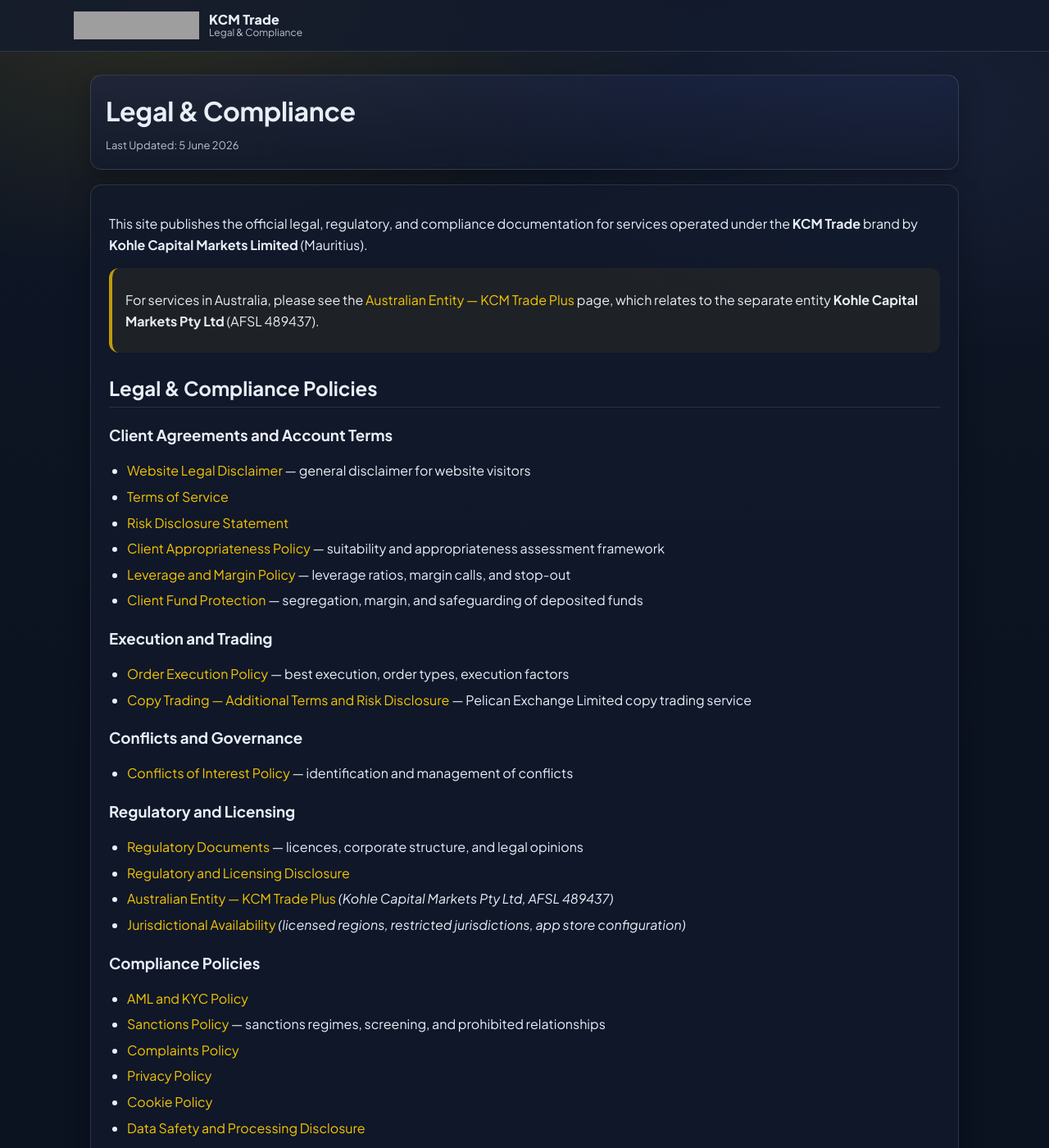
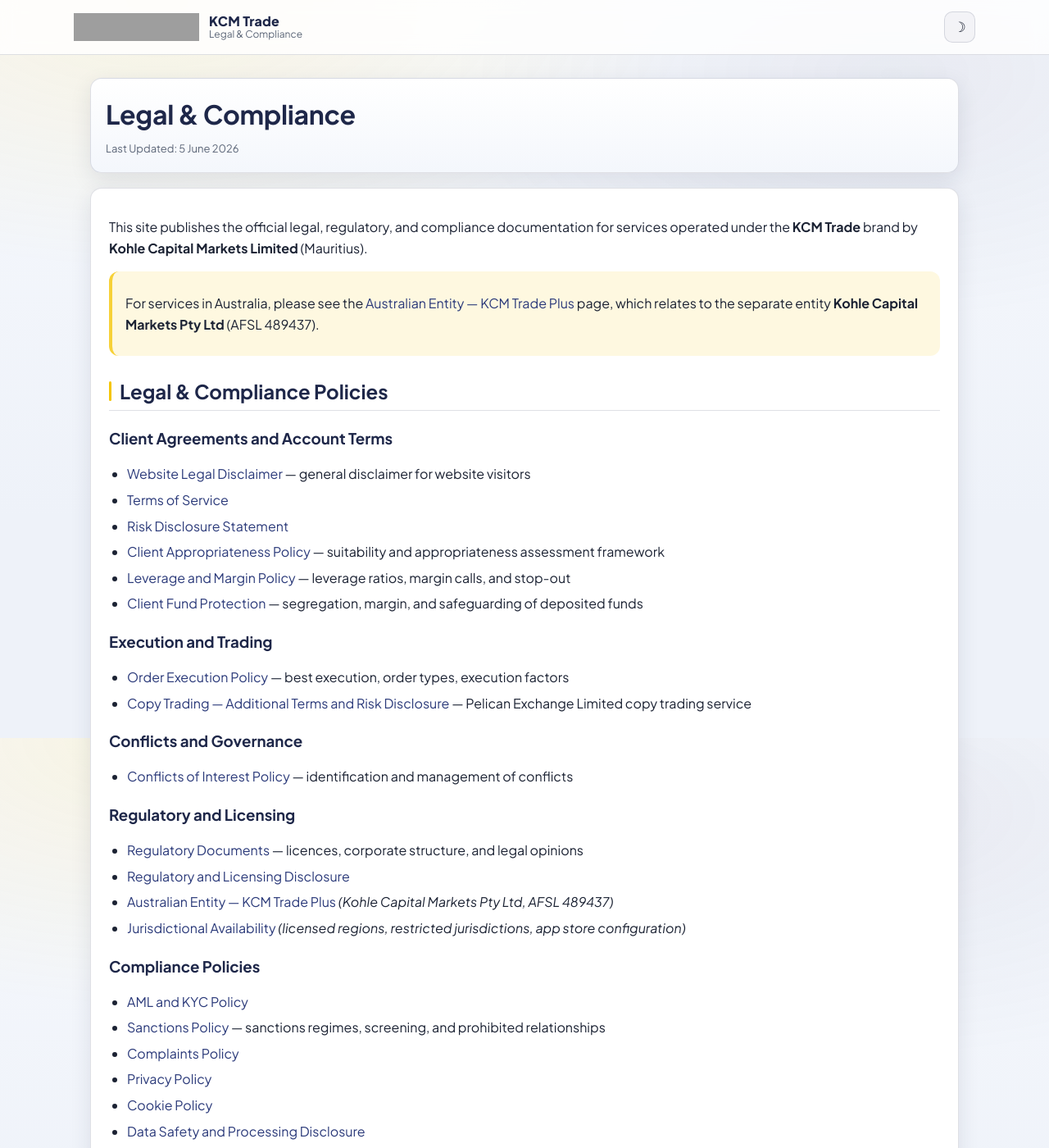
Before and after one commit to KCM-Trade/kcmtrade-legal, a Jekyll site: the page built from index.md, in a window 1280 px wide and 1400 px high. Shown: the whole window at 82% size. Built offline with Jekyll 4.4.1, drawn with Linux system fonts in a browser that asks for light colours; grey boxes are pictures that could not be loaded.

Commit message:
Theme: light default with dark toggle; remove dead code
- Rework kcm.css to be light-first, with dark applied via an explicit
  data-theme attribute (the toggle) and via prefers-color-scheme for
  visitors who haven't chosen. All colours now flow through CSS
  variables so both themes share one rule set.
- Add an accessible theme toggle (sun/moon) to the header, a no-flash
  head script that applies the saved theme before paint, and a footer
  script that persists the choice to localStorage only on click.
- Add a subtle yellow accent bar to h2 headings (hidden in print).
- Remove dead code: unused _includes/nav.html (referenced nowhere),
  the orphaned .nav-list CSS rule, and a duplicated .footer-note rule.
- Print/PDF styles unchanged (still forced black-on-white); toggle is
  hidden when printing.

Co-Authored-By: Claude Opus 4.8 (1M context) <noreply@anthropic.com>

```diff
--- a/_layouts/default.html
+++ b/_layouts/default.html
@@ -22,6 +22,18 @@
   <link rel="canonical" href="{{ site.url }}{{ site.baseurl }}{{ page.url }}">
   <title>{% if page.title %}{{ page.title | escape }} — {% endif %}{{ site.title | escape }}</title>
 
+  <!-- Apply saved theme before paint to avoid a flash -->
+  <script>
+    (function(){
+      try{
+        var t = localStorage.getItem('kcm-theme');
+        if(t === 'light' || t === 'dark'){
+          document.documentElement.setAttribute('data-theme', t);
+        }
+      }catch(e){}
+    })();
+  </script>
+
   <link rel="preconnect" href="https://fonts.googleapis.com">
   <link rel="preconnect" href="https://fonts.gstatic.com" crossorigin>
   <link rel="stylesheet" href="https://fonts.googleapis.com/css2?family=Plus+Jakarta+Sans:ital,wght@0,300;0,400;0,500;0,600;0,700;0,800;1,400&display=swap">
@@ -45,6 +57,17 @@
           <span class="brand-subtitle">Legal & Compliance</span>
         </span>
       </a>
+
+      <button
+        type="button"
+        class="theme-toggle"
+        aria-label="Switch to dark theme"
+        aria-pressed="false"
+        title="Toggle light / dark theme"
+      >
+        <span class="icon-moon" aria-hidden="true">&#9789;</span>
+        <span class="icon-sun" aria-hidden="true">&#9788;</span>
+      </button>
     </div>
   </header>
 
@@ -80,5 +103,36 @@
       </div>
     </div>
   </footer>
+
+  <script>
+    (function(){
+      var root = document.documentElement;
+      var btn = document.querySelector('.theme-toggle');
+      if(!btn) return;
+
+      function currentTheme(){
+        var explicit = root.getAttribute('data-theme');
+        if(explicit) return explicit;
+        return window.matchMedia && window.matchMedia('(prefers-color-scheme: dark)').matches ? 'dark' : 'light';
+      }
+
+      function syncButton(mode){
+        var isDark = mode === 'dark';
+        btn.setAttribute('aria-pressed', String(isDark));
+        btn.setAttribute('aria-label', isDark ? 'Switch to light theme' : 'Switch to dark theme');
+      }
+
+      // Reflect the active theme in the button without persisting a choice
+      // the visitor hasn't actively made.
+      syncButton(currentTheme());
+
+      btn.addEventListener('click', function(){
+        var next = currentTheme() === 'dark' ? 'light' : 'dark';
+        root.setAttribute('data-theme', next);
+        try{ localStorage.setItem('kcm-theme', next); }catch(e){}
+        syncButton(next);
+      });
+    })();
+  </script>
 </body>
 </html>
--- a/assets/css/kcm.css
+++ b/assets/css/kcm.css
@@ -1,21 +1,91 @@
 :root{
+  /* ── Brand constants (fixed across themes) ─────────────────── */
   --kcm-yellow:#F5C500;
   --kcm-navy:#1E2749;
   --kcm-dark:#121A2D;
   --kcm-slate:#394675;
-  --kcm-white:#FFFFFF;
-  --kcm-black:#000000;
 
-  --bg:#0f1726;
-  --panel:#121A2D;
+  /* ── Light theme (default) ─────────────────────────────────── */
+  --bg-grad:
+    radial-gradient(1200px 600px at 15% 0%, rgba(245,197,0,.10), transparent 55%),
+    radial-gradient(900px 500px at 85% 10%, rgba(57,70,117,.08), transparent 60%),
+    linear-gradient(180deg, #f7f9fd, #eef2f9 70%);
+  --panel:#ffffff;
+  --text:#1b2233;
+  --heading:var(--kcm-navy);
+  --muted:#5c6678;
+  --border:rgba(30,39,73,.14);
+  --link:#2b3a7a;
+  --accent:var(--kcm-yellow);
+
+  --header-bg:rgba(255,255,255,.82);
+  --page-head-bg:linear-gradient(180deg, #ffffff, #f4f7fc);
+  --footer-bg:#f4f7fc;
+  --code-bg:rgba(30,39,73,.06);
+  --code-border:rgba(30,39,73,.14);
+  --pre-bg:#f4f7fc;
+  --th-bg:#eef2f9;
+  --callout-bg:rgba(245,197,0,.12);
+  --soft:rgba(30,39,73,.04);
+
+  --radius:14px;
+  --shadow:0 8px 26px rgba(30,39,73,.10);
+  --max:1100px;
+}
+
+/* Explicit dark (set via the toggle) */
+:root[data-theme="dark"]{
+  --bg-grad:
+    radial-gradient(1200px 600px at 15% 0%, rgba(245,197,0,.12), transparent 55%),
+    radial-gradient(900px 500px at 85% 10%, rgba(57,70,117,.22), transparent 60%),
+    linear-gradient(180deg, #0f1726, #0b1220 65%);
+  --panel:rgba(18,26,45,.75);
   --text:#E9EEF7;
+  --heading:#ffffff;
   --muted:#B8C3D6;
   --border:rgba(255,255,255,.12);
   --link:#F5C500;
+  --accent:var(--kcm-yellow);
 
-  --radius:14px;
+  --header-bg:rgba(18,26,45,.78);
+  --page-head-bg:linear-gradient(180deg, rgba(30,39,73,.55), rgba(18,26,45,.70));
+  --footer-bg:rgba(18,26,45,.85);
+  --code-bg:rgba(255,255,255,.06);
+  --code-border:rgba(255,255,255,.10);
+  --pre-bg:rgba(0,0,0,.28);
+  --th-bg:rgba(30,39,73,.55);
+  --callout-bg:rgba(245,197,0,.06);
+  --soft:rgba(255,255,255,.04);
+
   --shadow:0 10px 30px rgba(0,0,0,.28);
-  --max:1100px;
+}
+
+/* Follow OS dark preference when the visitor hasn't explicitly chosen light */
+@media (prefers-color-scheme:dark){
+  :root:not([data-theme="light"]){
+    --bg-grad:
+      radial-gradient(1200px 600px at 15% 0%, rgba(245,197,0,.12), transparent 55%),
+      radial-gradient(900px 500px at 85% 10%, rgba(57,70,117,.22), transparent 60%),
+      linear-gradient(180deg, #0f1726, #0b1220 65%);
+    --panel:rgba(18,26,45,.75);
+    --text:#E9EEF7;
+    --heading:#ffffff;
+    --muted:#B8C3D6;
+    --border:rgba(255,255,255,.12);
+    --link:#F5C500;
+
+    --header-bg:rgba(18,26,45,.78);
+    --page-head-bg:linear-gradient(180deg, rgba(30,39,73,.55), rgba(18,26,45,.70));
+    --footer-bg:rgba(18,26,45,.85);
+    --code-bg:rgba(255,255,255,.06);
+    --code-border:rgba(255,255,255,.10);
+    --pre-bg:rgba(0,0,0,.28);
+    --th-bg:rgba(30,39,73,.55);
+    --callout-bg:rgba(245,197,0,.06);
+    --soft:rgba(255,255,255,.04);
+
+    --shadow:0 10px 30px rgba(0,0,0,.28);
+  }
 }
 
 *{box-sizing:border-box}
@@ -23,10 +93,8 @@ html,body{height:100%}
 body{
   margin:0;
   font-family: 'Plus Jakarta Sans', ui-sans-serif, system-ui, -apple-system, Segoe UI, Roboto, Helvetica, Arial, "Apple Color Emoji","Segoe UI Emoji";
-  background:
-    radial-gradient(1200px 600px at 15% 0%, rgba(245,197,0,.12), transparent 55%),
-    radial-gradient(900px 500px at 85% 10%, rgba(57,70,117,.22), transparent 60%),
-    linear-gradient(180deg, var(--bg), #0b1220 65%);
+  background:var(--bg-grad);
+  background-attachment:fixed;
   color:var(--text);
   line-height:1.6;
 }
@@ -55,12 +123,13 @@ a:hover{text-decoration:underline}
   top:0;
   z-index:50;
   backdrop-filter: blur(10px);
-  background:rgba(18,26,45,.78);
+  background:var(--header-bg);
   border-bottom:1px solid var(--border);
 }
 .header-inner{
   display:flex;
   align-items:center;
+  justify-content:space-between;
   gap:14px;
   padding:14px 0;
 }
@@ -77,8 +146,36 @@ a:hover{text-decoration:underline}
   display:block;
 }
 .brand-text{display:flex;flex-direction:column;line-height:1.15}
-.brand-title{font-weight:800;letter-spacing:.2px}
+.brand-title{font-weight:800;letter-spacing:.2px;color:var(--heading)}
 .brand-subtitle{color:var(--muted);font-size:12px}
+
+/* ── Theme toggle ──────────────────────────────────────────── */
+.theme-toggle{
+  display:inline-flex;
+  align-items:center;
+  justify-content:center;
+  width:38px;height:38px;
+  border:1px solid var(--border);
+  border-radius:10px;
+  background:var(--soft);
+  color:var(--text);
+  cursor:pointer;
+  font-size:17px;
+  line-height:1;
+  transition:border-color .15s, color .15s, background .15s;
+}
+.theme-toggle:hover{
+  border-color:rgba(245,197,0,.5);
+  color:var(--kcm-yellow);
+}
+.theme-toggle .icon-sun{display:none}
+.theme-toggle .icon-moon{display:inline}
+:root[data-theme="dark"] .theme-toggle .icon-sun{display:inline}
+:root[data-theme="dark"] .theme-toggle .icon-moon{display:none}
+@media (prefers-color-scheme:dark){
+  :root:not([data-theme="light"]) .theme-toggle .icon-sun{display:inline}
+  :root:not([data-theme="light"]) .theme-toggle .icon-moon{display:none}
+}
 
 .back-btn{
   display:inline-flex;
@@ -90,7 +187,7 @@ a:hover{text-decoration:underline}
   border-radius:10px;
   color:var(--muted);
   font-size:13px;
-  background:rgba(255,255,255,.04);
+  background:var(--soft);
   transition:border-color .15s, color .15s;
 }
 .back-btn:hover{
@@ -105,13 +202,14 @@ a:hover{text-decoration:underline}
   padding:18px 18px;
   border:1px solid var(--border);
   border-radius:var(--radius);
-  background:linear-gradient(180deg, rgba(30,39,73,.55), rgba(18,26,45,.70));
+  background:var(--page-head-bg);
   box-shadow:var(--shadow);
 }
 .page-title{
   margin:0 0 6px;
   font-size:32px;
   letter-spacing:-.3px;
+  color:var(--heading);
 }
 .page-meta{margin:0;color:var(--muted);font-size:13px}
 
@@ -119,12 +217,21 @@ a:hover{text-decoration:underline}
   padding:22px 22px;
   border:1px solid var(--border);
   border-radius:var(--radius);
-  background:rgba(18,26,45,.75);
+  background:var(--panel);
   box-shadow:var(--shadow);
 }
 
-.content h1,.content h2,.content h3{line-height:1.25}
+.content h1,.content h2,.content h3{line-height:1.25;color:var(--heading)}
 .content h2{margin-top:28px;border-bottom:1px solid var(--border);padding-bottom:8px}
+.content h2::before{
+  content:"";
+  display:inline-block;
+  width:3px;height:1em;
+  margin-right:10px;
+  vertical-align:-2px;
+  background:var(--accent);
+  border-radius:2px;
+}
 .content h3{margin-top:22px}
 
 .content p{margin:12px 0}
@@ -136,22 +243,22 @@ a:hover{text-decoration:underline}
   margin:16px 0;
   padding:14px 16px;
   border-left:4px solid rgba(245,197,0,.75);
-  background:rgba(245,197,0,.06);
+  background:var(--callout-bg);
   border-radius:12px;
 }
 
 .content code{
-  background:rgba(255,255,255,.06);
+  background:var(--code-bg);
   padding:2px 6px;
   border-radius:8px;
-  border:1px solid rgba(255,255,255,.10);
+  border:1px solid var(--code-border);
 }
 .content pre{
   overflow:auto;
   padding:14px 16px;
   border-radius:14px;
-  border:1px solid rgba(255,255,255,.12);
-  background:rgba(0,0,0,.28);
+  border:1px solid var(--code-border);
+  background:var(--pre-bg);
 }
 .content pre code{
   background:transparent;
@@ -165,22 +272,23 @@ a:hover{text-decoration:underline}
   margin:16px 0;
   overflow:hidden;
   border-radius:14px;
-  border:1px solid rgba(255,255,255,.12);
+  border:1px solid var(--border);
 }
 .content th,.content td{
   padding:10px 12px;
-  border-bottom:1px solid rgba(255,255,255,.10);
+  border-bottom:1px solid var(--border);
   vertical-align:top;
 }
 .content th{
   text-align:left;
-  background:rgba(30,39,73,.55);
+  background:var(--th-bg);
+  color:var(--heading);
 }
 .content tr:last-child td{border-bottom:0}
 
 .site-footer{
   border-top:1px solid var(--border);
-  background:rgba(18,26,45,.85);
+  background:var(--footer-bg);
   padding:18px 0;
 }
 .footer-inner{
@@ -190,16 +298,14 @@ a:hover{text-decoration:underline}
   gap:14px;
   flex-wrap:wrap;
 }
-.footer-title{font-weight:700}
+.footer-title{font-weight:700;color:var(--heading)}
 .footer-note{color:var(--muted);font-size:13px;margin-top:2px}
 .footer-right a{color:var(--muted);font-size:13px}
-.footer-note{color:var(--muted);font-size:13px}
 .site-footer a{color:var(--muted)}
 .site-footer a:hover{color:var(--kcm-yellow);text-decoration:none}
 
 @media (max-width:860px){
-  .header-inner{flex-direction:column;align-items:flex-start}
-  .nav-list{justify-content:flex-start}
+  .header-inner{gap:10px}
   .page-title{font-size:26px}
 }
 
@@ -231,6 +337,7 @@ a:hover{text-decoration:underline}
   /* Hide nav chrome */
   .site-header,
   .back-btn,
+  .theme-toggle,
   .skip-link{
     display:none !important;
   }
@@ -270,6 +377,7 @@ a:hover{text-decoration:underline}
     border-bottom:1px solid #999;
     padding-bottom:3pt;
   }
+  .content h2::before{display:none !important}
   .content h3{font-size:11pt; margin-top:12pt}
   .content p{margin:6pt 0}
   .content ul,.content ol{padding-left:16pt}
```
Also changed, not shown: _includes/nav.html (deleted, +0 -19 lines).
